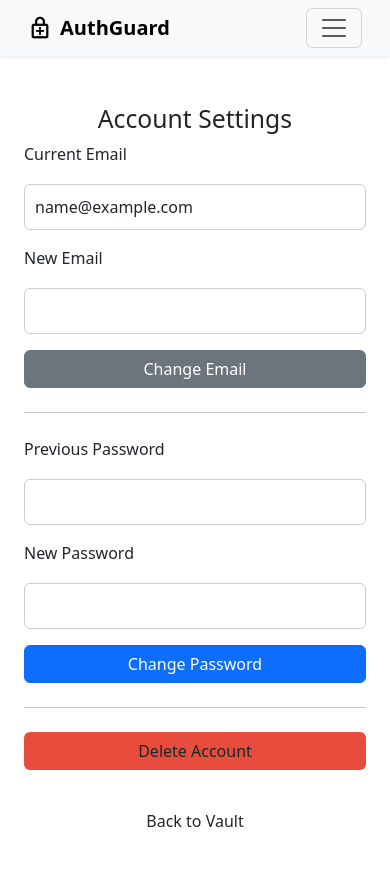
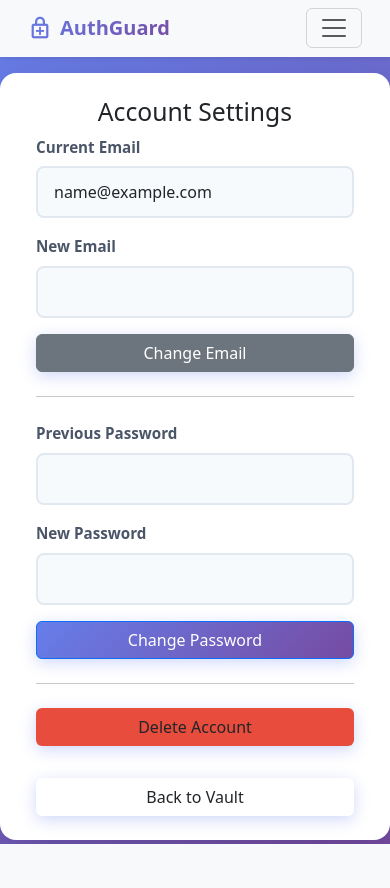
Before and after one commit to vedasm/AuthGuard, a Flask app: page /account in a window 390 px wide. After the commit the page ends 844 px from the top, so only its background shows below. Run offline with Flask 3, Linux system fonts and the light colour scheme; the visitor is signed in with stand-in values (Sample User, id 1); data comes from the database, SQL or seed files in the repository; some libraries are stand-ins or nearby versions.

Commit message:
Refactor CSS for modern styling and responsiveness
Updated styles for body, navbar, buttons, alerts, and tables. Improved responsiveness and added modern design elements.

```diff
--- a/static/style.css
+++ b/static/style.css
@@ -5,29 +5,45 @@
 }
 
 body {
-    font-family: "Segoe UI", Arial, sans-serif;
-    color: #263238;
-    background-color: #f9f9f9;
+    font-family: 'Inter', -apple-system, BlinkMacSystemFont, "Segoe UI", Roboto, sans-serif;
+    color: #1a1a1a;
+    background: linear-gradient(135deg, #667eea 0%, #764ba2 100%);
+    min-height: 100vh;
 }
 
-/* Navbar */
+/* Navbar - Modern Glass Effect */
+.navbar {
+    background: rgba(255, 255, 255, 0.95) !important;
+    backdrop-filter: blur(10px);
+    border-bottom: 1px solid rgba(255, 255, 255, 0.2);
+    box-shadow: 0 4px 30px rgba(0, 0, 0, 0.1);
+}
+
 .navbar-brand {
     font-size: 1.5rem;
+    font-weight: 700;
+    background: linear-gradient(135deg, #667eea 0%, #764ba2 100%);
+    -webkit-background-clip: text;
+    -webkit-text-fill-color: transparent;
+    background-clip: text;
 }
 
 .nav-link {
     font-size: 1rem;
     font-weight: 500;
-    color: #263238 !important;
-    transition: color 0.2s ease;
+    color: #4a5568 !important;
+    transition: all 0.3s ease;
+    padding: 0.5rem 1rem !important;
+    border-radius: 8px;
 }
 
 .nav-link:hover {
-    color: #406ff3 !important;
+    color: #667eea !important;
+    background: rgba(102, 126, 234, 0.1);
 }
 
 .nav-item {
-    font-size: 20px;
+    font-size: 16px;
 }
 
 /* Icon styling */
@@ -39,6 +55,249 @@
         'opsz' 40;
 }
 
+/* Main Container - Card Style */
+main.container {
+    background: white;
+    border-radius: 16px;
+    box-shadow: 0 20px 60px rgba(0, 0, 0, 0.15);
+    padding: 2.5rem !important;
+    margin-top: 2rem;
+    margin-bottom: 2rem;
+}
+
+h2 {
+    text-align: center;
+    color: #1a1a1a;
+    margin-bottom: 1.5rem;
+    font-weight: 700;
+    font-size: 2rem;
+}
+
+h3 {
+    color: #4a5568;
+    margin-bottom: 1.5rem;
+    font-weight: 600;
+    font-size: 1.25rem;
+}
+
+/* Modern Table Styling */
+.table {
+    background: white;
+    border-radius: 12px;
+    overflow: hidden;
+    box-shadow: 0 2px 8px rgba(0, 0, 0, 0.05);
+}
+
+.table thead th {
+    background: linear-gradient(135deg, #667eea 0%, #764ba2 100%);
+    color: white;
+    text-align: center;
+    vertical-align: middle;
+    border: none;
+    padding: 1rem;
+    font-weight: 600;
+    text-transform: uppercase;
+    font-size: 0.85rem;
+    letter-spacing: 0.5px;
+}
+
+.table tbody tr {
+    transition: all 0.2s ease;
+    border-bottom: 1px solid #f0f0f0;
+}
+
+.table tbody tr:hover {
+    background: rgba(102, 126, 234, 0.05);
+    transform: scale(1.01);
+}
+
+.table td {
+    text-align: center;
+    vertical-align: middle;
+    padding: 1rem;
+    color: #4a5568;
+}
+
+/* Modern Button Styles */
+.btn {
+    padding: 0.5rem 1.25rem;
+    border-radius: 8px;
+    font-weight: 600;
+    transition: all 0.3s ease;
+    border: none;
+    text-decoration: none;
+    display: inline-block;
+    font-size: 0.95rem;
+}
+
+.btn-primary {
+    background: linear-gradient(135deg, #667eea 0%, #764ba2 100%);
+    color: white;
+    box-shadow: 0 4px 15px rgba(102, 126, 234, 0.4);
+}
+
+.btn-primary:hover {
+    transform: translateY(-2px);
+    box-shadow: 0 6px 20px rgba(102, 126, 234, 0.5);
+    color: white;
+}
+
+.btn-secondary {
+    background: #6c757d;
+    color: white;
+    box-shadow: 0 4px 15px rgba(108, 117, 125, 0.3);
+}
+
+.btn-secondary:hover {
+    background: #5a6268;
+    transform: translateY(-2px);
+    box-shadow: 0 6px 20px rgba(108, 117, 125, 0.4);
+}
+
+.btn-danger {
+    background: linear-gradient(135deg, #f093fb 0%, #f5576c 100%);
+    color: white;
+    box-shadow: 0 4px 15px rgba(245, 87, 108, 0.4);
+}
+
+.btn-danger:hover {
+    transform: translateY(-2px);
+    box-shadow: 0 6px 20px rgba(245, 87, 108, 0.5);
+    color: white;
+}
+
+.btn-sm {
+    padding: 0.4rem 1rem;
+    font-size: 0.875rem;
+}
+
+.btn.w-100 {
+    box-shadow: 0 4px 15px rgba(102, 126, 234, 0.3);
+}
+
+/* Modern Form Inputs */
+.form-control {
+    border: 2px solid #e2e8f0;
+    border-radius: 8px;
+    padding: 0.75rem 1rem;
+    font-size: 1rem;
+    transition: all 0.3s ease;
+    background: #f7fafc;
+}
+
+.form-control:focus {
+    border-color: #667eea;
+    box-shadow: 0 0 0 3px rgba(102, 126, 234, 0.1);
+    background: white;
+    outline: none;
+}
+
+.form-label {
+    font-weight: 600;
+    color: #4a5568;
+    margin-bottom: 0.5rem;
+    font-size: 0.95rem;
+}
+
+input[type=text],
+input[type=email],
+input[type=password] {
+    width: 100%;
+    padding: 0.75rem 1rem;
+    border-radius: 8px;
+    border: 2px solid #e2e8f0;
+    font-size: 1rem;
+    transition: all 0.3s ease;
+    background: #f7fafc;
+}
+
+input[type=text]:focus,
+input[type=email]:focus,
+input[type=password]:focus {
+    border-color: #667eea;
+    box-shadow: 0 0 0 3px rgba(102, 126, 234, 0.1);
+    background: white;
+    outline: none;
+}
+
+/* Action buttons container */
+.action-buttons {
+    display: flex;
+    justify-content: center;
+    gap: 8px;
+    align-items: center;
+    flex-wrap: wrap;
+}
+
+/* Alert Styling */
+.alert {
+    border-radius: 12px;
+    border: none;
+    padding: 1rem 1.5rem;
+    font-weight: 500;
+    box-shadow: 0 4px 12px rgba(0, 0, 0, 0.1);
+}
+
+.alert-danger {
+    background: linear-gradient(135deg, #fff5f5 0%, #fed7d7 100%);
+    color: #c53030;
+}
+
+.alert-success {
+    background: linear-gradient(135deg, #f0fff4 0%, #c6f6d5 100%);
+    color: #22543d;
+}
+
+.alert-primary {
+    background: linear-gradient(135deg, #ebf4ff 0%, #c3dafe 100%);
+    color: #2c5282;
+}
+
+/* Table responsive */
+.table-responsive {
+    border-radius: 12px;
+    overflow: hidden;
+    box-shadow: 0 2px 8px rgba(0, 0, 0, 0.05);
+}
+
+/* Container customization */
+.container {
+    max-width: 900px;
+}
+
+/* Password visibility styling */
+.password, .actual-password {
+    font-family: 'Courier New', monospace;
+    padding: 0.25rem 0.5rem;
+    background: #f7fafc;
+    border-radius: 4px;
+    font-size: 0.9rem;
+}
+
+/* Link styling */
+a {
+    color: #667eea;
+    text-decoration: none;
+    transition: all 0.2s ease;
+}
+
+a:hover {
+    color: #764ba2;
+}
+
+/* Horizontal rule */
+hr {
+    border: none;
+    height: 1px;
+    background: linear-gradient(90deg, transparent, #e2e8f0, transparent);
+    margin: 2rem 0;
+}
+
+/* Form spacing */
+.mb-3 {
+    margin-bottom: 1.25rem !important;
+}
+
 /* Responsive adjustments */
 @media (max-width: 768px) {
     .navbar-brand {
@@ -48,124 +307,31 @@
     .nav-link {
         font-size: 0.95rem;
     }
+
+    main.container {
+        padding: 1.5rem !important;
+        margin-top: 1rem;
     }
 
     h2 {
-    text-align: center;
-    color: #263238;
-    margin-bottom: 20px;
+        font-size: 1.5rem;
     }
 
-h3 {
-    color: #263238;
-    margin-bottom: 20px;
-}
-
-/* Custom table styling - only apply if NOT using Bootstrap table classes */
-table:not(.table) {
-    width: 100%;
-    border-collapse: collapse;
-    background: white;
-    box-shadow: 0 2px 6px rgba(0, 0, 0, 0.1);
-    margin-top: 20px;
-}
-
-table:not(.table) th,
-table:not(.table) td {
-    padding: 12px;
-    border-bottom: 1px solid #ddd;
-    text-align: center;
-    vertical-align: middle;
-}
-
-table:not(.table) th {
-    background: #406ff3;
-    color: white;
-}
-
-table:not(.table) tr:hover {
-    background: #f1f1f1;
-}
-
-/* Bootstrap table overrides */
-.table {
-    background: white;
-    box-shadow: 0 2px 6px rgba(0, 0, 0, 0.1);
-}
-
-.table thead th {
-    background: #406ff3;
-    color: white;
-    text-align: center;
-    vertical-align: middle;
-    border: none;
-}
-
-.table td {
-    text-align: center;
-    vertical-align: middle;
-}
-
-.container {
-    max-width: 900px;
-    margin: auto;
-}
-
-.btn {
-    background: #406ff3;
-    color: white;
-    padding: 6px 12px;
-    text-decoration: none;
-    border-radius: 6px;
-    border: none;
-}
-
-.btn:hover {
-    background: #335ed1;
-    color: white;
-}
-
-.btn-danger {
-    background: #dc3545;
-}
-
-.btn-danger:hover {
-    background: #c82333;
-}
-
-input[type=text],
-input[type=email],
-input[type=password] {
-    width: 100%;
-    padding: 10px;
-    margin: 10px 0;
-    border-radius: 6px;
-    border: 1px solid #ccc;
-    font-size: 1rem;
-}
-
-.table-responsive {
-    overflow-x: auto;
-}
-
-/* Action buttons container */
     .action-buttons {
-    display: flex;
-    justify-content: center;
+        flex-direction: column;
         gap: 5px;
-    align-items: center;
     }
 
     .btn-sm {
-    padding: 4px 8px;
-    font-size: 0.9rem;
+        width: 100%;
+    }
 }
 
-/* Form spacing */
-.form-control {
-    margin-bottom: 0;
+/* Smooth transitions for all interactive elements */
+* {
+    transition: background-color 0.2s ease, color 0.2s ease;
 }
 
-.mb-3 {
-    margin-bottom: 1rem !important;
+button, a, input {
+    transition: all 0.3s ease;
 }
```
Lines whose indentation alone changed are shown as unchanged.
